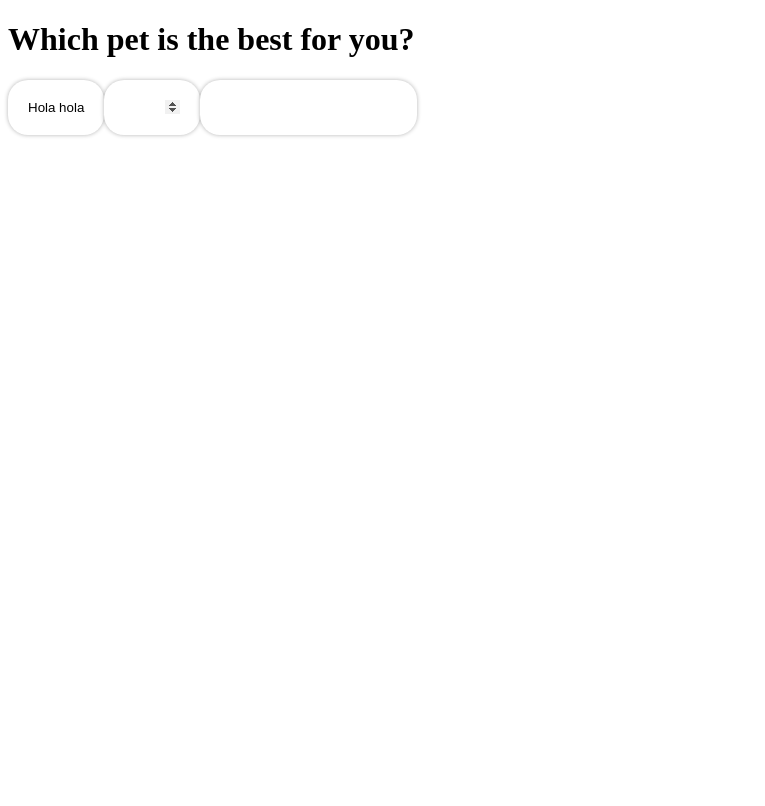
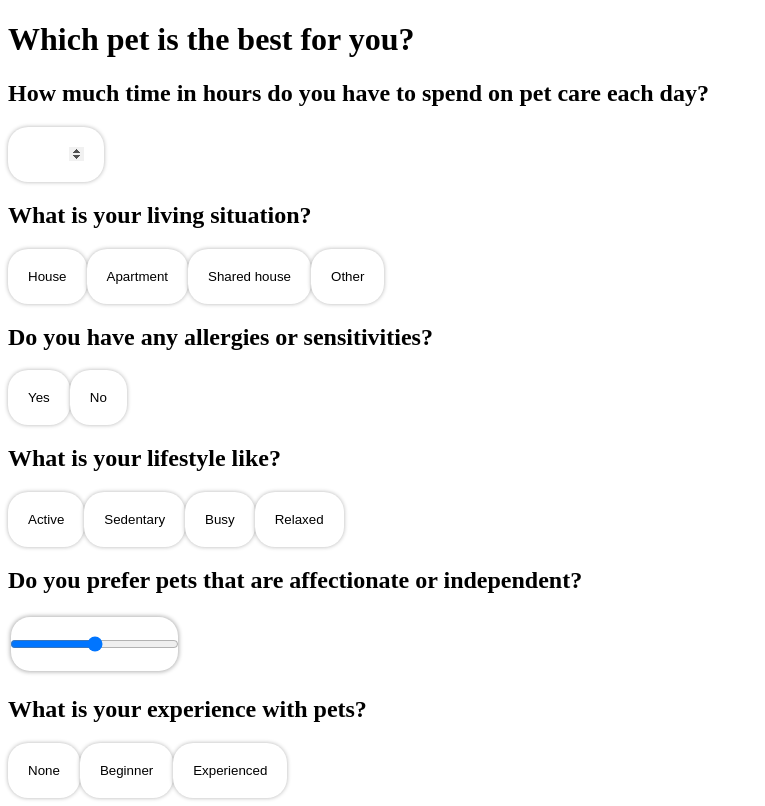
Before and after one commit to danramirez11/webLab2, a React (Vite) app: page / in a window 1280 px wide. Shown: the whole page, without its empty margins (0-765 px from the left). Built offline with nearby package versions, Linux system fonts and the light colour scheme.

Commit message:
feat: quizz component

```diff
--- a/src/Components/CheckInput.jsx
+++ b/src/Components/CheckInput.jsx
@@ -1,9 +1,9 @@
 import './inputs.css'
 
-const CheckInput = (props) => {
+const CheckInput = ({props}) => {
     return (
         <button>
-            Hola hola
+            {props.answer}
         </button>
     )
 }
--- /dev/null
+++ b/src/Components/QuizzSection.jsx
@@ -0,0 +1,42 @@
+import CounterInput from "./CounterInput";
+import CheckInput from "./CheckInput";
+
+const QuizzSection = (questions) => {
+    return (
+        <>
+        {questions.data.map((question) => {
+            switch (question.type) {
+                case "counter":
+                    return (
+                        <div key={question.id}>
+                        <h2>{question.question}</h2>
+                        <CounterInput></CounterInput>
+                        </div>
+                    )
+                case "multiple":
+                    return (
+                        <div key={question.id}>
+                        <h2>{question.question}</h2>
+                        {question.answers.map((answer) => {
+                            return (
+                                <CheckInput key={answer.id} props={answer}></CheckInput>
+                            )
+                        })}
+                        </div>
+                    )
+                case "slider":
+                    return (
+                        <div key={question.id}>
+                        <h2>{question.question}</h2>
+                        <input type="range" min="0" max="100" step="1"></input>
+                        </div>
+                    )
+                default:
+                    return null;
+            }
+        })}
+        </>
+    )
+}
+
+export default QuizzSection;
--- a/src/data/data.js
+++ b/src/data/data.js
@@ -149,3 +149,5 @@ const results = [
         description: "Fish are low-maintenance, peaceful, and beautiful. They are great for people with limited space or time."
     }
 ]
+
+export default questions
--- a/src/screens/Quizz.jsx
+++ b/src/screens/Quizz.jsx
@@ -1,14 +1,12 @@
-import CheckInput from "../Components/checkInput";
-import CounterInput from "../Components/CounterInput";
-import TextInput from "../Components/TextInput";
+import QuizzSection from "../Components/QuizzSection";
+import questions from "../data/data";
+
 
 const Quizz = () => {
     return (
         <>
         <h1>Which pet is the best for you?</h1>
-        <CheckInput></CheckInput>
-        <CounterInput></CounterInput>
-        <TextInput></TextInput>
+        <QuizzSection data= {questions}></QuizzSection>
         </>
     )
 }
```
Also changed, not shown: src/Components/SliderInput.jsx (added, +11 -0 lines).
